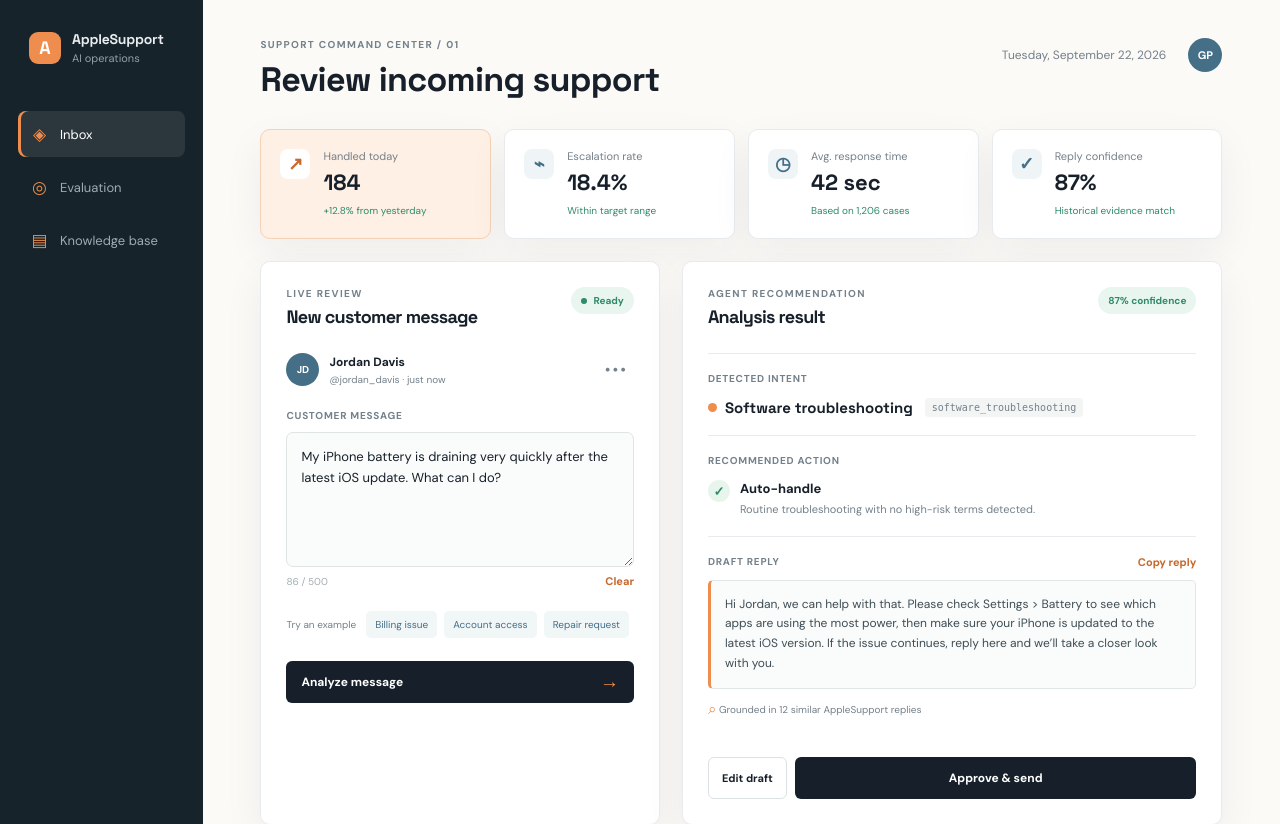
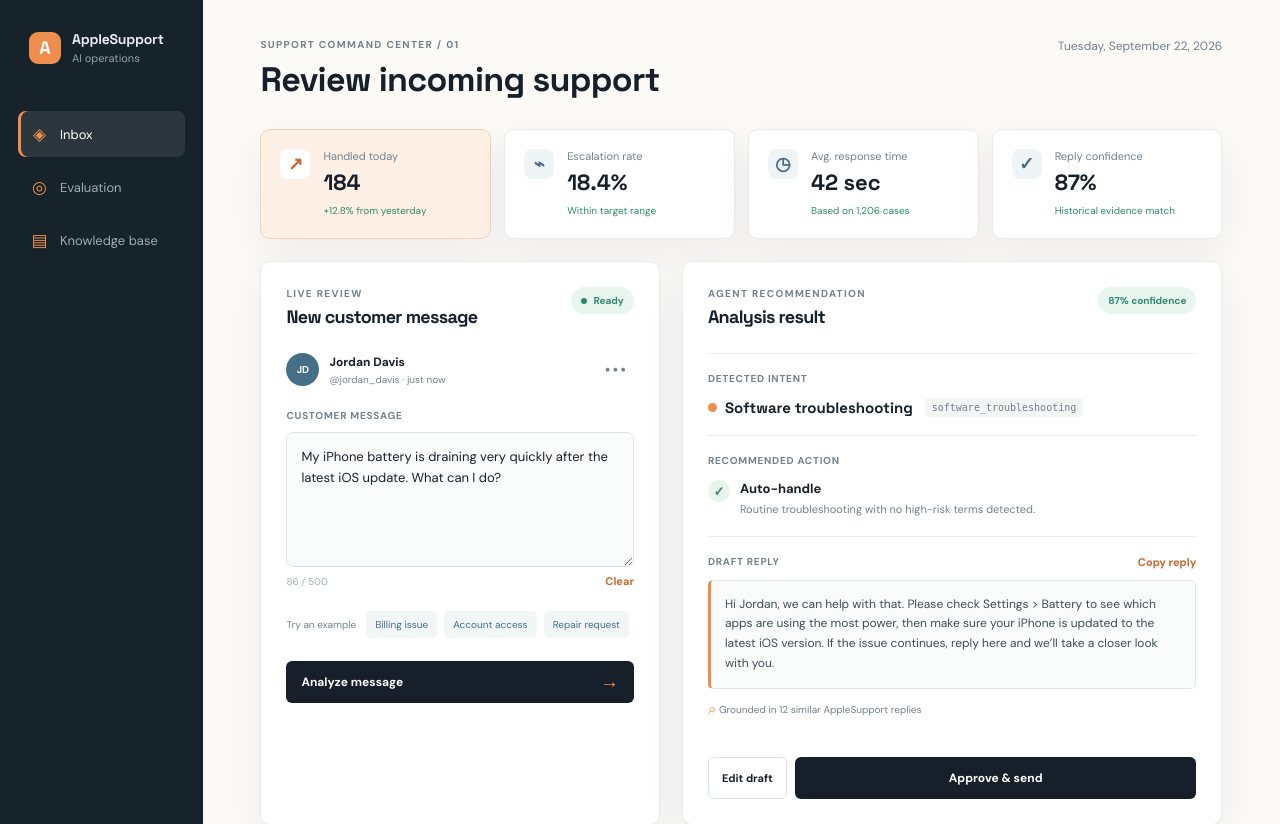
Before and after one commit to gamepatt78/applesupport-ai-agent, a Flask app: page / in a window 1280 px wide. Shown: the top 824 px of the page. Run offline with Flask 3, Linux system fonts and the light colour scheme; data that the repository does not hold is empty.

Commit message:
remove unused profile avatar

```diff
--- a/templates/index.html
+++ b/templates/index.html
@@ -44,7 +44,6 @@
         </div>
         <div class="topbar-actions">
           <span class="date-label">Tuesday, September 22, 2026</span>
-          <button class="avatar" aria-label="Open profile menu">GP</button>
         </div>
       </header>
 
```
